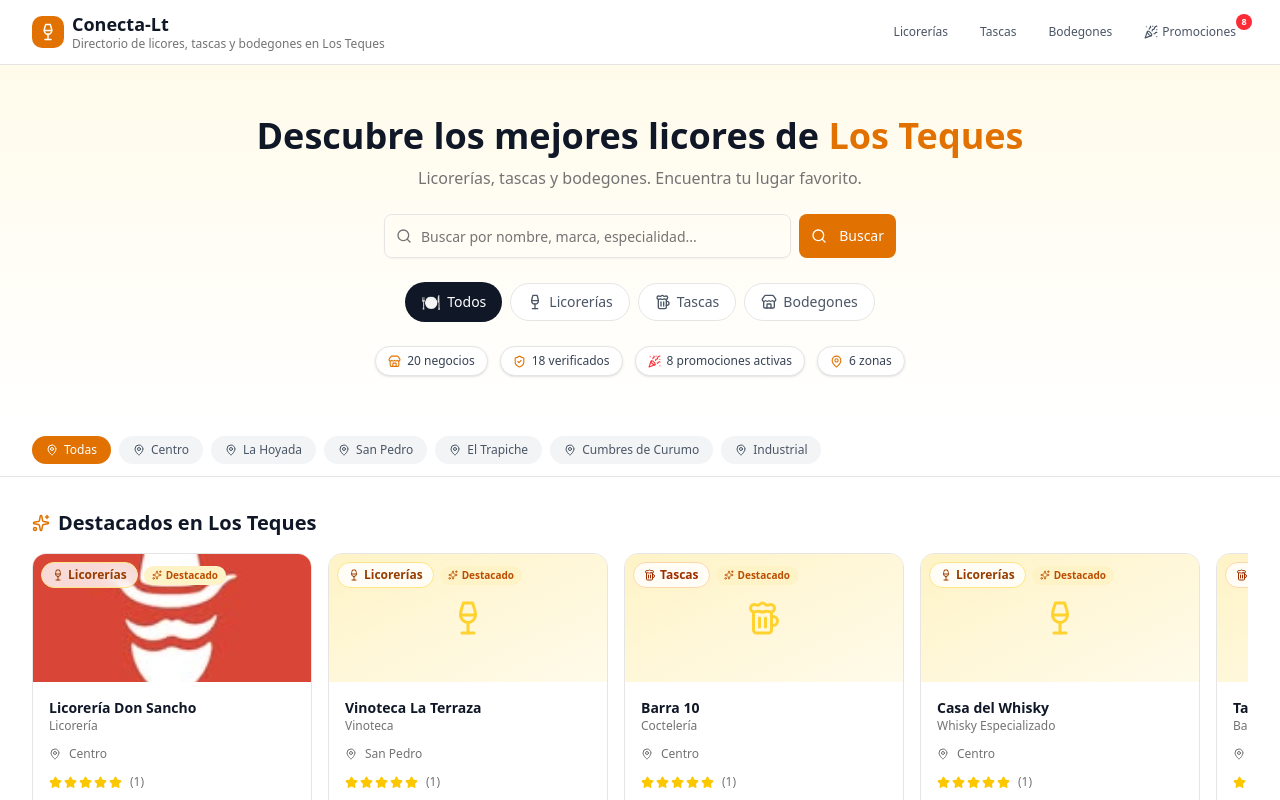
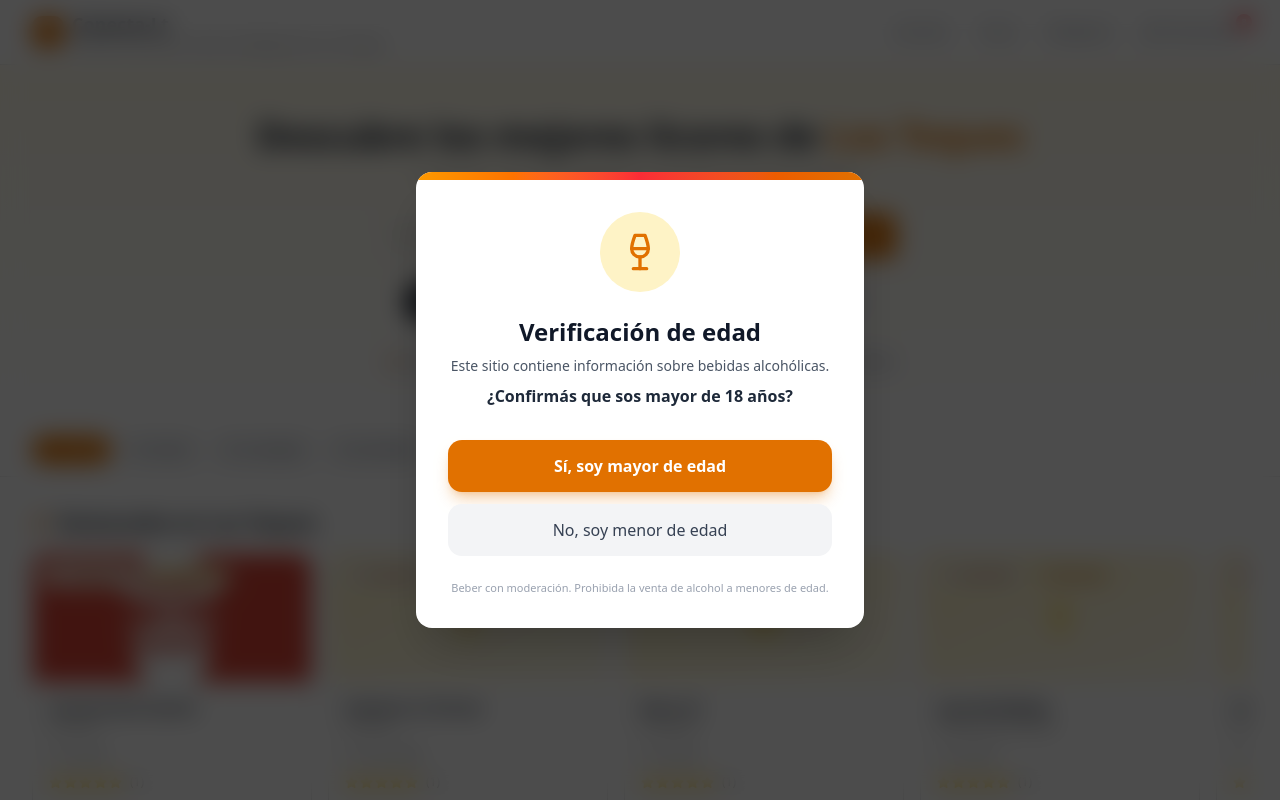
Before and after one commit to sqsebastianquintana77-tech/Conecta-Lt, a Next.js app: page / in a window 1280 px wide. Shown: the top 800 px of the page. Built offline with nearby package versions, Linux system fonts and the light colour scheme.

Commit message:
5ca027b7-d395-46da-aef7-c9ea28cf21dc

```diff
--- a/src/app/page.tsx
+++ b/src/app/page.tsx
@@ -945,6 +945,13 @@ export default function Home() {
     null
   );
   const [modalOpen, setModalOpen] = useState(false);
+  const [ageVerified, setAgeVerified] = useState(false);
+  const [ageDismissed, setAgeDismissed] = useState(false);
+
+  useEffect(() => {
+    const verified = localStorage.getItem('conecta-lt-age-verified');
+    if (verified === 'true') setAgeVerified(true);
+  }, []);
 
   const debounceRef = useRef<ReturnType<typeof setTimeout> | null>(null);
 
@@ -987,8 +994,99 @@ export default function Home() {
   const allPromotions = businesses.filter((b) => b.promotions.length > 0);
   const featuredBusinesses = businesses.filter((b) => b.featured);
 
+  const handleAgeVerify = (isAdult: boolean) => {
+    if (isAdult) {
+      localStorage.setItem('conecta-lt-age-verified', 'true');
+      setAgeVerified(true);
+    } else {
+      setAgeDismissed(true);
+    }
+  };
+
   return (
     <div className="min-h-screen flex flex-col">
+      {/* ─── AGE VERIFICATION OVERLAY ─── */}
+      <AnimatePresence>
+        {!ageVerified && !ageDismissed && (
+          <motion.div
+            initial={{ opacity: 0 }}
+            animate={{ opacity: 1 }}
+            exit={{ opacity: 0 }}
+            className="fixed inset-0 z-[100] flex items-center justify-center bg-black/70 backdrop-blur-md p-4"
+          >
+            <motion.div
+              initial={{ scale: 0.9, opacity: 0 }}
+              animate={{ scale: 1, opacity: 1 }}
+              exit={{ scale: 0.9, opacity: 0 }}
+              transition={{ type: 'spring', damping: 25, stiffness: 300 }}
+              className="bg-white rounded-2xl shadow-2xl max-w-md w-full overflow-hidden"
+            >
+              {/* Top gradient bar */}
+              <div className="h-2 bg-gradient-to-r from-amber-500 via-red-500 to-amber-600" />
+
+              <div className="p-8 text-center">
+                {/* Icon */}
+                <div className="mx-auto w-20 h-20 rounded-full bg-amber-100 flex items-center justify-center mb-6">
+                  <Wine size={40} className="text-amber-600" />
+                </div>
+
+                <h2 className="text-2xl font-bold text-gray-900 mb-2">
+                  Verificación de edad
+                </h2>
+                <p className="text-gray-600 mb-2 text-sm">
+                  Este sitio contiene información sobre bebidas alcohólicas.
+                </p>
+                <p className="text-gray-800 font-semibold mb-8">
+                  ¿Confirmás que sos mayor de 18 años?
+                </p>
+
+                <div className="flex flex-col gap-3">
+                  <button
+                    onClick={() => handleAgeVerify(true)}
+                    className="w-full py-3.5 px-6 rounded-xl bg-amber-600 hover:bg-amber-700 text-white font-semibold text-base transition-all active:scale-[0.98] shadow-lg shadow-amber-600/30"
+                  >
+                    Sí, soy mayor de edad
+                  </button>
+                  <button
+                    onClick={() => handleAgeVerify(false)}
+                    className="w-full py-3.5 px-6 rounded-xl bg-gray-100 hover:bg-gray-200 text-gray-700 font-medium text-base transition-all active:scale-[0.98]"
+                  >
+                    No, soy menor de edad
+                  </button>
+                </div>
+
+                <p className="text-[11px] text-gray-400 mt-6">
+                  Beber con moderación. Prohibida la venta de alcohol a menores de edad.
+                </p>
+              </div>
+            </motion.div>
+          </motion.div>
+        )}
+      </AnimatePresence>
+
+      {/* ─── MINOR BLOCKED SCREEN ─── */}
+      {ageDismissed && !ageVerified && (
+        <div className="fixed inset-0 z-[100] flex items-center justify-center bg-gray-50 p-4">
+          <div className="text-center max-w-sm">
+            <div className="mx-auto w-16 h-16 rounded-full bg-red-100 flex items-center justify-center mb-4">
+              <X size={32} className="text-red-500" />
+            </div>
+            <h2 className="text-xl font-bold text-gray-900 mb-2">
+              Acceso restringido
+            </h2>
+            <p className="text-gray-600 text-sm mb-6">
+              Lo sentimos, debés ser mayor de 18 años para acceder a este contenido.
+            </p>
+            <button
+              onClick={() => setAgeDismissed(false)}
+              className="text-amber-600 hover:text-amber-700 font-medium text-sm underline underline-offset-4"
+            >
+              Volver a verificar
+            </button>
+          </div>
+        </div>
+      )}
+
       {/* ─── HEADER / NAVBAR (sticky) ─── */}
       <header className="sticky top-0 z-40 bg-white/95 backdrop-blur-sm border-b">
         <div className="mx-auto max-w-7xl px-4 sm:px-6 lg:px-8">
```
